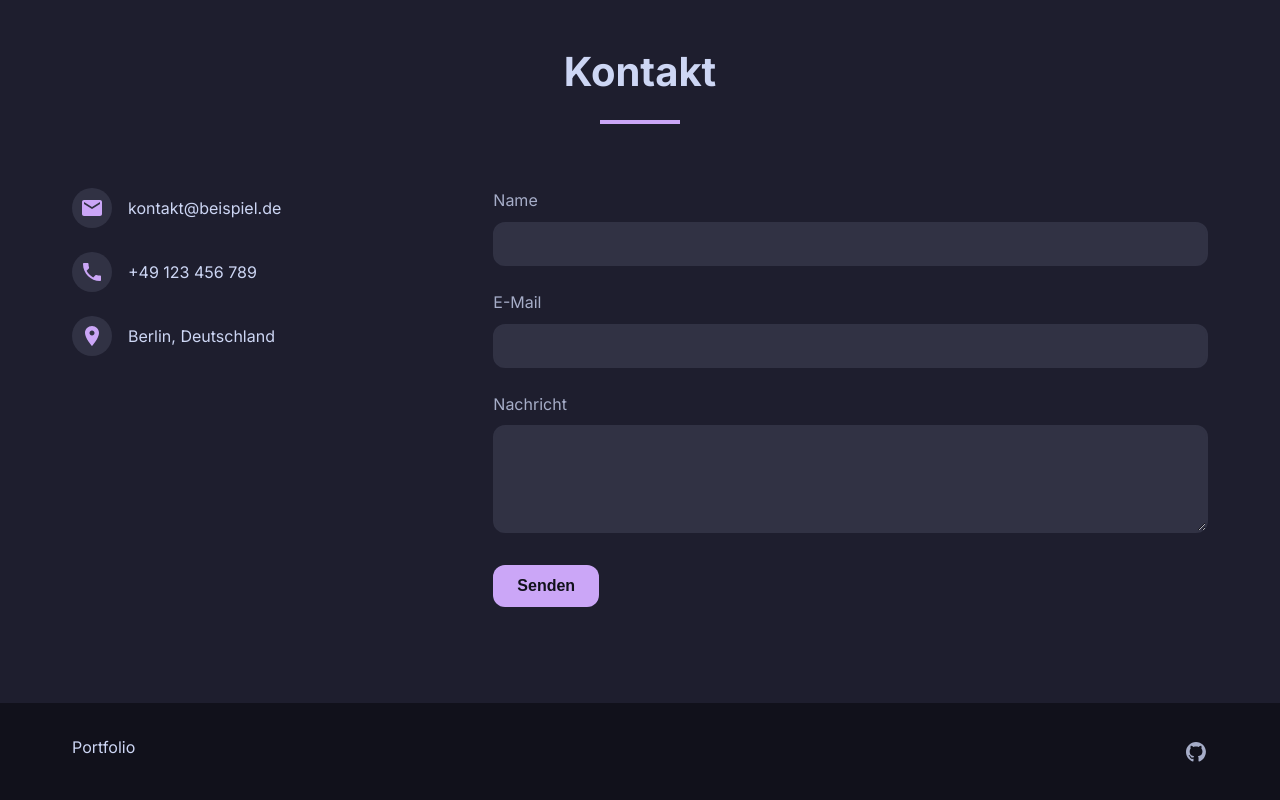
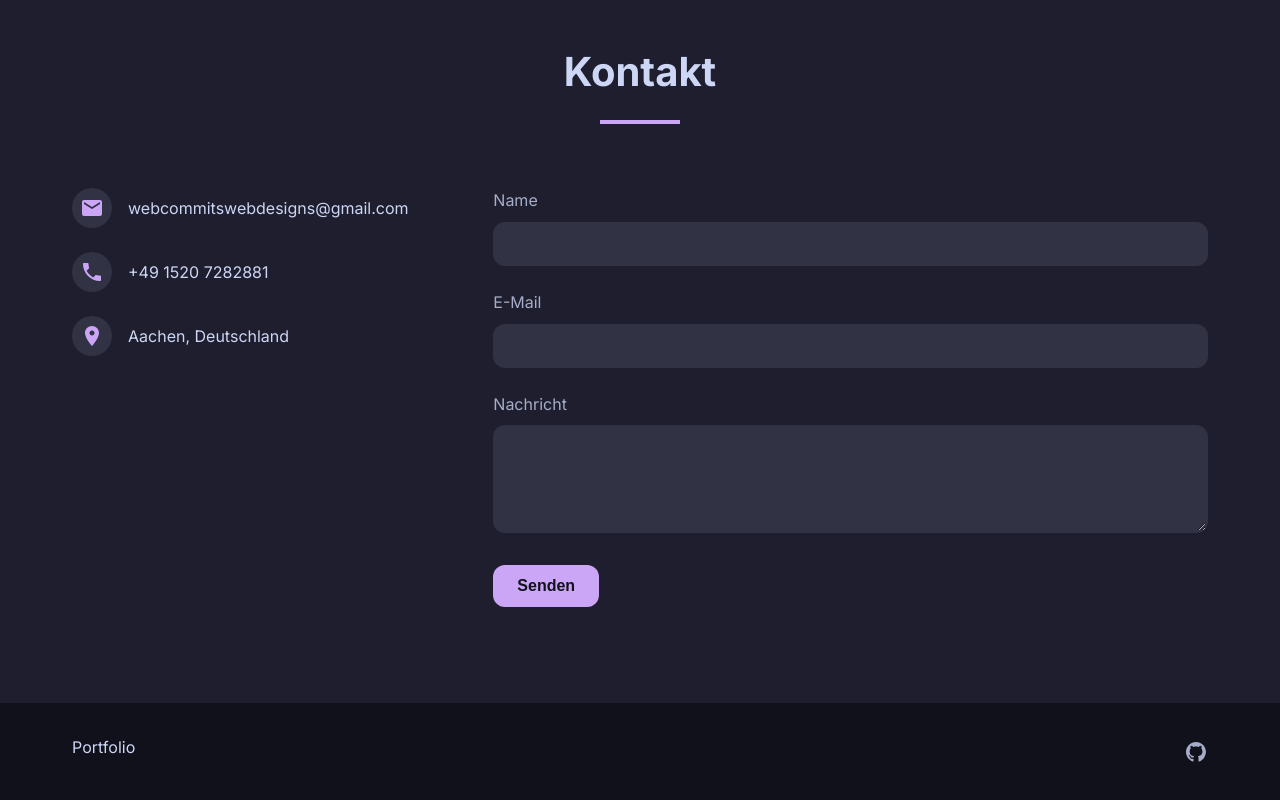
Before and after one commit to webCommits/portfolio, an Eleventy site: page src/index.njk in a window 1280 px wide. Shown: the part 4179-4979 px from the top of the page. Built offline with nearby package versions, Linux system fonts and the light colour scheme; Eleventy itself is replaced by a stand-in of ours; files that its build step writes are made by us from their sources.

Commit message:
Added correct infos

```diff
--- a/src/_includes/partials/footer.njk
+++ b/src/_includes/partials/footer.njk
@@ -14,7 +14,7 @@
     </div>
   </div>
   <div class="button-row">
-    <a href="#top" class="totop"><img src="assets/img/top-arrow.png" alt="Top Button"></a>
+    <a href="/" class="totop"><img src="assets/img/top-arrow.png" alt="Top Button"></a>
     <a href="tel:+4915207282881" class="telbutton"><img src="assets/img/call-ico.png" alt="Call Icon"></a>
     <a href="mailto:webcommitswebdesigns@gmail.com" class="mailbutton"><img src="assets/img/mail-ico.png"
       alt="Mail Icon"></a>
--- a/src/_includes/sections/contact.njk
+++ b/src/_includes/sections/contact.njk
@@ -12,7 +12,7 @@
               <path d="M20 4H4C2.9 4 2.01 4.9 2.01 6L2 18C2 19.1 2.9 20 4 20H20C21.1 20 22 19.1 22 18V6C22 4.9 21.1 4 20 4ZM20 8L12 13L4 8V6L12 11L20 6V8Z" fill="currentColor"/>
             </svg>
           </div>
-          <a href="mailto:kontakt@beispiel.de" class="contact-link">kontakt@beispiel.de</a>
+          <a href="mailto:kontakt@beispiel.de" class="contact-link">webcommitswebdesigns@gmail.com</a>
         </div>
         <div class="contact-item">
           <div class="contact-icon">
@@ -20,7 +20,7 @@
               <path d="M6.62 10.79C8.06 13.62 10.38 15.93 13.21 17.38L15.41 15.18C15.68 14.91 16.08 14.82 16.43 14.94C17.55 15.31 18.76 15.51 20 15.51C20.55 15.51 21 15.96 21 16.51V20C21 20.55 20.55 21 20 21C10.61 21 3 13.39 3 4C3 3.45 3.45 3 4 3H7.5C8.05 3 8.5 3.45 8.5 4C8.5 5.25 8.7 6.45 9.07 7.57C9.18 7.92 9.1 8.31 8.82 8.59L6.62 10.79Z" fill="currentColor"/>
             </svg>
           </div>
-          <a href="tel:+49123456789" class="contact-link">+49 123 456 789</a>
+          <a href="tel:+49123456789" class="contact-link">+49 1520 7282881</a>
         </div>
         <div class="contact-item">
           <div class="contact-icon">
@@ -28,7 +28,7 @@
               <path d="M12 2C8.13 2 5 5.13 5 9C5 14.25 12 22 12 22C12 22 19 14.25 19 9C19 5.13 15.87 2 12 2ZM12 11.5C10.62 11.5 9.5 10.38 9.5 9C9.5 7.62 10.62 6.5 12 6.5C13.38 6.5 14.5 7.62 14.5 9C14.5 10.38 13.38 11.5 12 11.5Z" fill="currentColor"/>
             </svg>
           </div>
-          <a href="#" class="contact-link">Berlin, Deutschland</a>
+          <a href="#" class="contact-link">Aachen, Deutschland</a>
         </div>
       </div>
       <div class="contact-form reveal-element">
```
